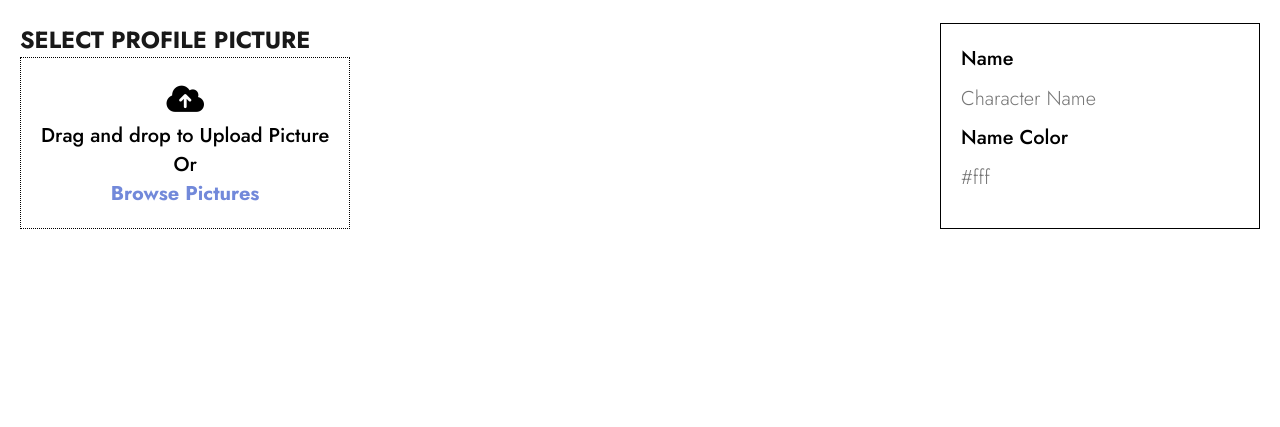
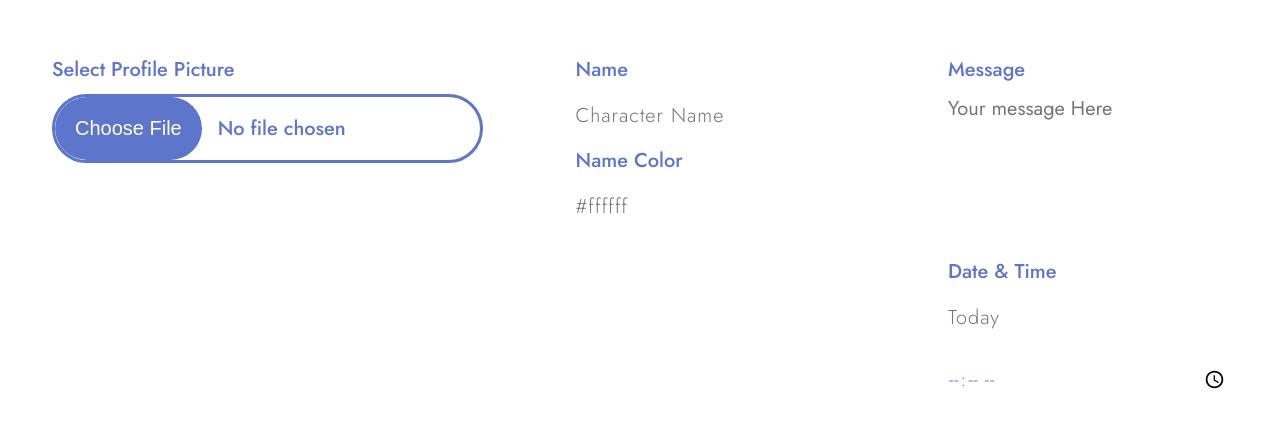
Before and after one commit to prabeshstha11/Discord_Chat_Creator, a plain HTML site: page index.html in a window 1280 px wide. Shown: the part 153-580 px from the top of the page. Drawn offline with Linux system fonts and the light colour scheme.

Commit message:
Updated buttons and many more

```diff
--- a/index.html
+++ b/index.html
@@ -6,34 +6,51 @@
     <meta http-equiv="X-UA-Compatible" content="IE=edge">
     <meta name="viewport" content="width=device-width, initial-scale=1.0">
     <title>Discord Chat Creator</title>
+
+    <!--Custom CSS-->
     <link rel="stylesheet" href="style.css">
 
+    <!--Font Awesome-->
     <script src="https://kit.fontawesome.com/233a5f89a4.js" crossorigin="anonymous"></script>
 </head>
 
 <body>
+
+    <!--Logo Here-->
     <div class="logo_container">
         <img src="logo.png" alt="discord">
     </div>
 
+    <!--This is the portion to fill the information-->
     <div class="information_container">
+
+        <!--Profile Picture Area-->
         <div class="select_profile">
             <h3 class="profile_text">Select Profile Picture</h3>
-            <div class="drag_area">
-                <div class="cloud_icon"><i class="fas fa-cloud-upload-alt"></i></div>
-                <header>Drag and drop to Upload Picture</header>
-                <span>Or</span>
-                <h4>Browse Pictures</h4>
-                <input type="file" hidden>
-            </div>
+            <input type="file" name="profile_upload" class="upload_btn">
         </div>
+
+        <!--Name Area-->
         <div class="name_area">
             <label for="fname">Name</label><br>
             <input type="text" class="info_box" placeholder="Character Name"><br>
             <label for="fnamecolor">Name Color</label><br>
-            <input type="text" class="info_box" placeholder="#fff">
+            <input type="text" class="info_box" placeholder="#ffffff">
+        </div>
+
+        <!--Message Area-->
+        <div class="message_area">
+            <label for="message">Message</label><br>
+            <textarea name="message" rows="5" cols="30" class="message_box" placeholder="Your message Here"></textarea>
+            <br>
+            <label for="when">Date & Time</label><br>
+            <input type="text" placeholder="Today" class="info_box">
+            <label for="time"></label>
+            <input type="time" class="info_box">
         </div>
     </div>
+
+    <!--Image Portion: Here image is generated based on the details...-->
 
 
     <!--JavaScript-->
--- a/style.css
+++ b/style.css
@@ -5,6 +5,7 @@
     padding: 0;
     box-sizing: border-box;
     font-family: 'Jost', sans-serif;
+    color: #5d75cb;
 }
 
 .logo_container img {
@@ -15,41 +16,66 @@
 .select_profile {
     font-weight: 300;
     font-size: 20px;
+    padding: 0 2rem;
+    align-items: center;
+    justify-content: center;
+    /*border: solid 1px #000;*/
+    padding: 20px;
+    min-width: 25%;
 }
 
 .information_container {
-    margin: 20px;
+    margin: 2rem;
     display: flex;
     justify-content: space-between;
 }
 
 .profile_text {
-    text-transform: uppercase;
-    color: hsla(0, 0%, 0%, 0.9);
+    font-weight: 500;
+    font-size: 20px;
+    width: 20rem;
 }
 
-.drag_area {
-    border: 1px dotted #000;
+.upload_btn::-webkit-file-upload-button {
+    font-weight: 400;
+    background: #5d75cb;
+    font-size: 20px;
+    border-radius: 50px;
+    color: #fff;
+    border: none;
+    margin-right: 1rem;
     padding: 20px;
+    cursor: pointer;
+}
+
+.upload_btn::-webkit-file-upload-button:hover {
+    background: #3859ce;
+}
+
+.upload_btn {
+    background-color: #fff;
     font-weight: 500;
-    align-items: center;
-    justify-content: center;
     text-align: center;
+    font-size: 20px;
+    border-radius: 50px;
+    color: #5d75cb;
+    width: 100%;
+    margin: 10px 0;
+    outline: none;
+    cursor: pointer;
+    border: 3px solid #5d75cb;
 }
 
 .drag_area h4 {
-    color: #7289DA;
+    color: #5d75cb;
     cursor: pointer;
 }
 
-.cloud_icon {
-    font-size: 30px;
-}
-
-.name_area {
+.name_area,
+.message_area {
     font-weight: 500;
     font-size: 20px;
-    border: solid 1px#000;
+   /* border: solid 1px #000;*/
     padding: 20px;
     width: 20rem;
 }
@@ -61,5 +87,14 @@
     font-weight: 200;
     border: none;
     outline: none;
-    margin: 10px auto;
+    margin: 1rem auto;
+    letter-spacing: 1px;
 }
+
+.message_box {
+    border: none;
+    outline: none;
+    font-size: 20px;
+    padding: 10px 0;
+    resize: none;
+}
```
